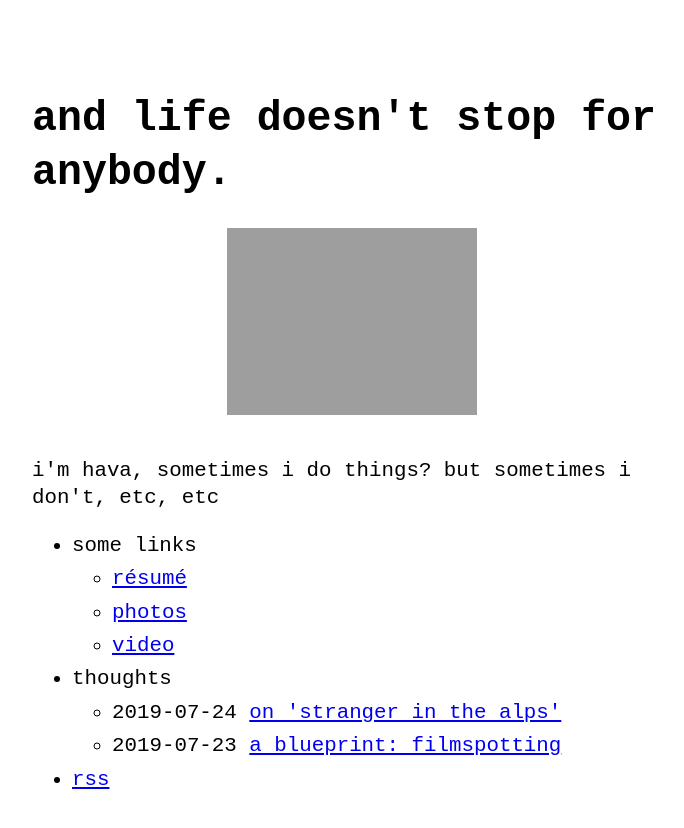
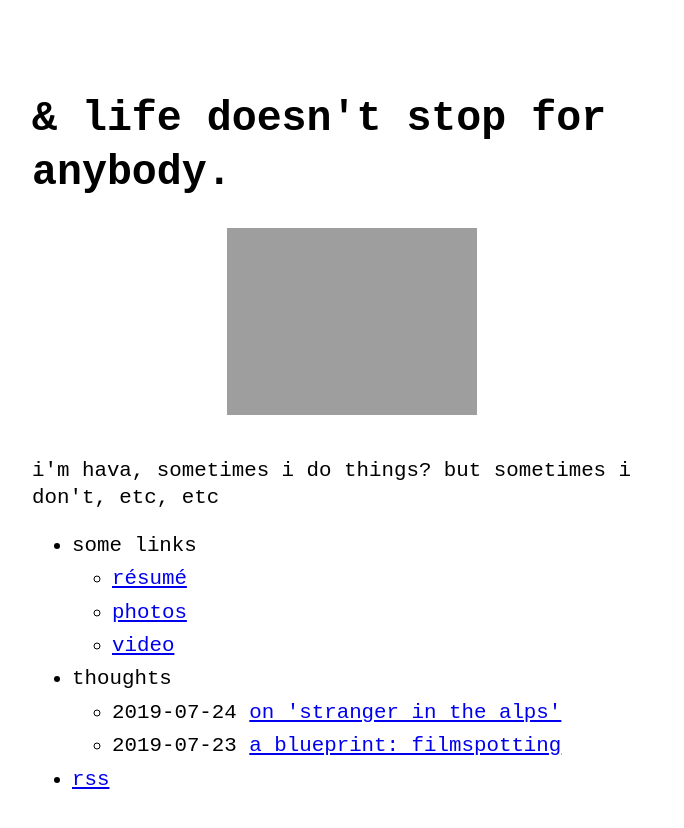
Before and after one commit to auhnix/auhnix.github.io, a Jekyll site: the page built from index.md, in a window 1280 px wide. Shown: the top 828 px of the page, without its empty margins (288-972 px from the left). Built offline with Jekyll 4.4.1, drawn with Linux system fonts in a browser that asks for light colours.

Commit message:
homepage reforms

```diff
--- a/_config.yml
+++ b/_config.yml
@@ -1,4 +1,4 @@
-title: and life doesn't stop for anybody. # name of the site
+title: "& life doesn't stop for anybody." # name of the site
 author: hava parker # name of site's author
 email: hava.xinhua@gmail.com # email of site's author
 url: https://auhnix.github.io # root address of the site
```
Also changed, not shown: 3 other files.
